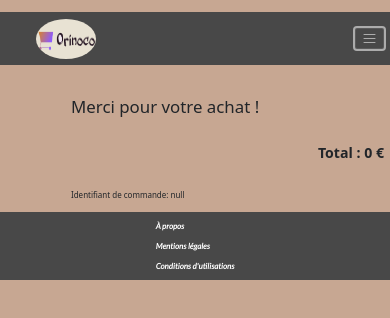
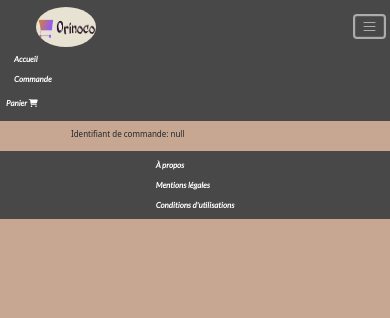
Before and after one commit to arione15/OC-JS_P5_frontend, a plain HTML site: page confirmation.html in a window 390 px wide. Both pictures are taken after a click on the button "Toggle navigation". Shown: the top 318 px of the page. Drawn offline with nearby package versions, Linux system fonts and the light colour scheme.

Commit message:
version fonctionnelle - manque les controles

```diff
--- a/confirmation.html
+++ b/confirmation.html
@@ -21,50 +21,54 @@
 	</head>
 
 	<body>
+		<!-- header, navigation et titre -->
+		<header id="top">
 
+			<div class="container">
 				<!-- Barre de Navigation-->
-		<div class="container-fluid mb-3 navColor">
-			<div class="row">
-				<nav class="col-12 col-10-md navbar navbar-expand-md navbar-dark navbar-full bg-company">
-					<a class="navbar-brand" href="index.html">
-						<img src="img\logo.png" width="60" height="40"
-						alt="Logo Orinoco" class="offset-6 rounded-circle"/>
-					</a>
-					<button class="navbar-toggler" type="button" data-toggle="collapse" data-target="#navbarContent"
-						aria-controls="navbarSupportedContent" aria-expanded="false" aria-label="Toggle navigation">
+				<nav class="navbar navbar-expand-md fixed-top navbar-dark navColor">
+					<div class="container-fluid">
+						<a class="navbar-brand" href="index.html"><img src="img\logo.png" width="60" height="40"
+								alt="Logo Orinoco" class="offset-6 rounded-circle" /></a>
+						<button class="navbar-toggler" type="button" data-bs-toggle="collapse"
+							data-bs-target="#navbarSupportedContent" aria-controls="navbarSupportedContent"
+							aria-expanded="false" aria-label="Toggle navigation">
 							<span class="navbar-toggler-icon"></span>
 						</button>
-					<div id="navbarContent" class="collapse navbar-collapse row">
-						<ul id="menuNavbar1" class="navbar-nav col-6">
-							<li class="nav-item active">
-								<a class="nav-link" href="index.html">Accueil</a>
+						<div id="navbarSupportedContent" class="collapse navbar-collapse">
+							<ul class="navbar-nav mb-2 mb-lg-0" id="menuNavbar1">
+								<li class="nav-item">
+									<a class="nav-link active" aria-current="page" href="index.html">Accueil</a>
 								</li>
 								<li class="nav-item">
-								<a class="nav-link" href="details.html">Commande</a>
+									<a class="nav-link" aria-current="page" href="details.html">Commande</a>
 								</li>
 							</ul>
-						<ul id="menuNavbar2" class="navbar-nav col-1 offset-4">
+							<ul class="navbar-nav mb-2 mb-lg-0" id="menuNavbar2">
 								<li class="nav-item">
-								<a class="nav-link" href="panier.html">Panier</a>
+									<a class="nav-link" aria-current="page" href="panier.html"> Panier <span
+											class="fa fa-shopping-cart">
+										</span></a>
 								</li>
 							</ul>
+
+						</div>
 					</div>
 				</nav>
 			</div>
-		</div>
+		</header>
 
-
+		<!-- main -->
+		<main>
 			<div class="container">
-
 				<!--h1-->
 				<div class="row mb-3">
 					<h1 class="col-10 offset-2 mt-5">Merci pour votre achat !</h1>
 					<h2 class="col-10 offset-2 mt-5" id="total"></h2>
 					<h6 class="col-10 offset-2 mt-5" id="orderId"></h6>
 				</div>
-
 			</div>
-
+		</main>
 
 
 
--- a/panier.js
+++ b/panier.js
@@ -16,6 +16,9 @@ for (let i = 0; i < panierLengthParId; i++) {
     values.push(valuesId)
     console.log(values)
     quantite.push(valuesId.length)
+    console.log(quantite)
+    console.log(typeof quantite)
+
 
     fetch(`http://localhost:3000/api/cameras/${id}`) // car besoin des infos de l'api pour, UIQUEMENT, l'image, le descriptif et le prix !!!
         .then(resp => {
@@ -36,6 +39,7 @@ for (let i = 0; i < panierLengthParId; i++) {
             const elementTotal = document.querySelector('#total')
 
             output += panier.map((camera, x) => {
+                console.log(camera)
                 return (`
                     <tr>
                     <td id="photoUnitaire"><a href="details.html?id=${camera._id}"><img src="${camera.imageUrl}" alt="#" class="card-img-top">
@@ -52,7 +56,7 @@ for (let i = 0; i < panierLengthParId; i++) {
             sousTotal = panier.map((camera,x) => camera.price * quantite[x])
             total = sousTotal.reduce((acc, curr) => acc + curr)
             elementParent.innerHTML = output
-            elementTotal.innerHTML = total + " €"
+            elementTotal.innerHTML = total/100 + " €"
         })
 }
 
```
Lines whose indentation alone changed are shown as unchanged.
